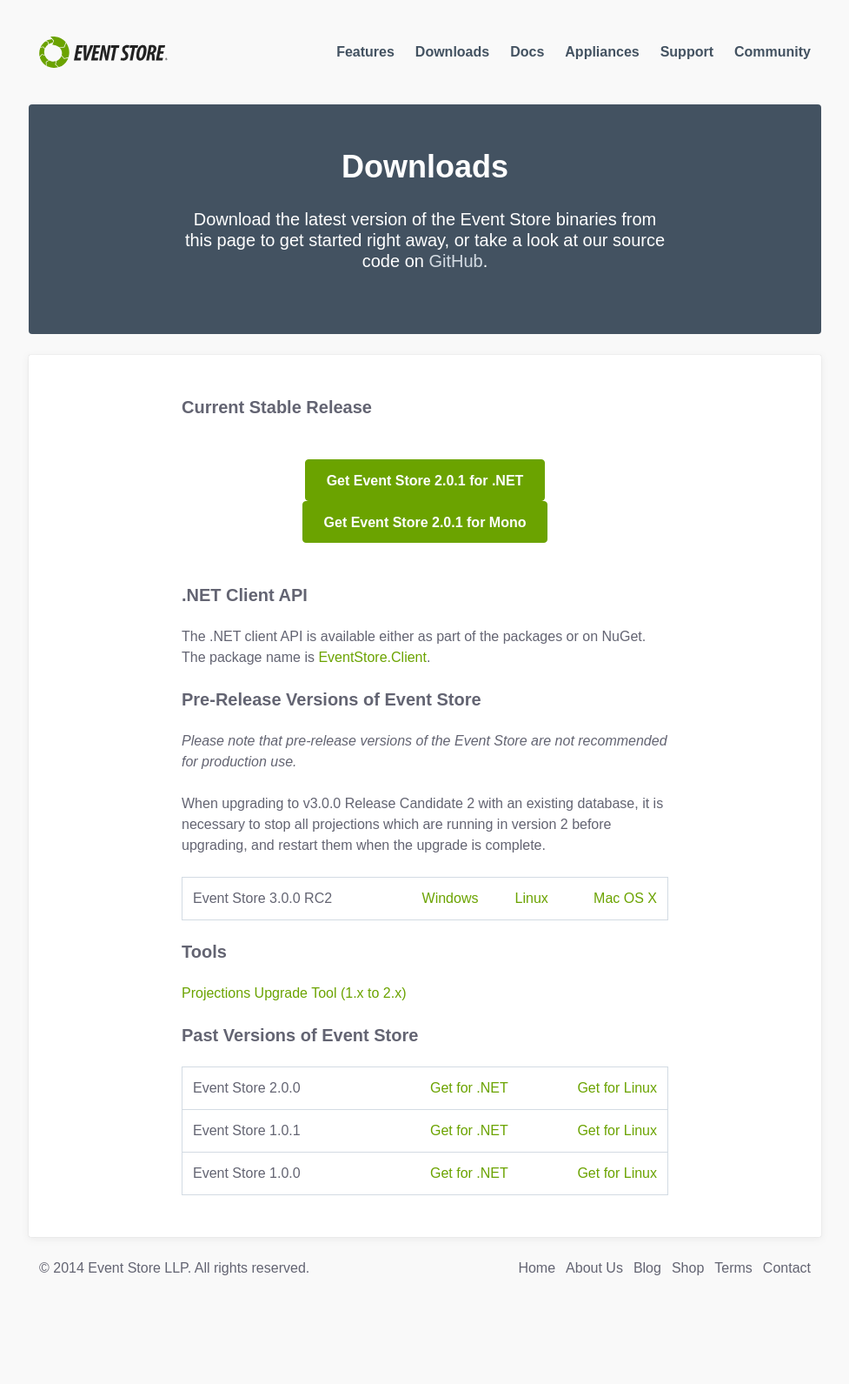
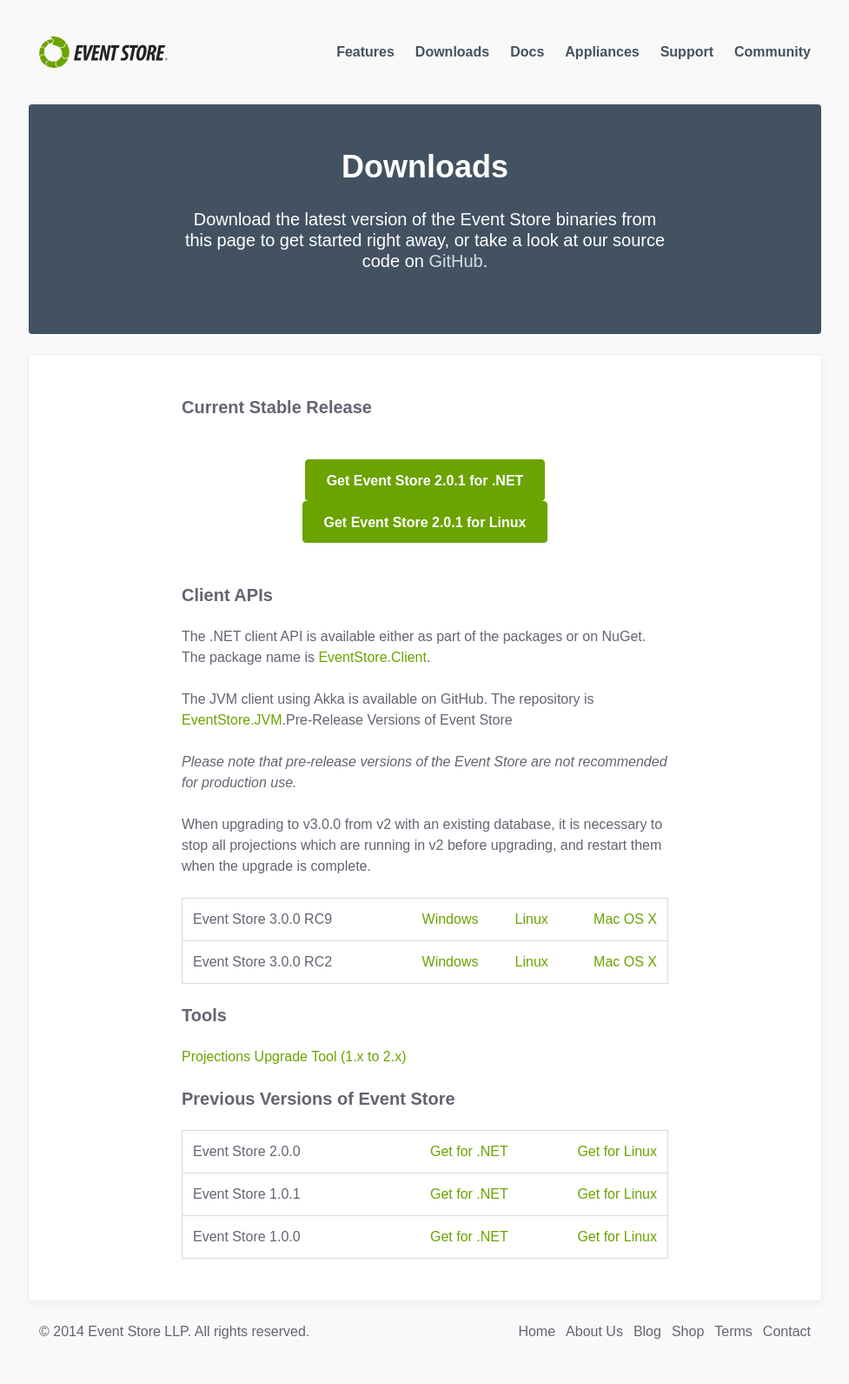
Before and after one commit to sandboxorg/geteventstore.com, a Jekyll site: the page built from downloads/index.html, in a window 1280 px wide. Shown: the whole page at 87% size, without its empty margins (151-1128 px from the left). Built offline with Jekyll 4.4.1, drawn with Linux system fonts in a browser that asks for light colours; Markdown is read by kramdown in place of the engine named in the settings; before the commit the page ends 1518 px from its top, so only the background shows below that.

Commit message:
Change download links and add v3.0.0-rc9

```diff
--- a/downloads/index.html
+++ b/downloads/index.html
@@ -10,42 +10,49 @@ title: "Downloads"
 		<div class="page-main">
 			<h2>Current Stable Release</h2>
 			<p class="call-to-action">
-				<a href="http://download.geteventstore.com/binaries/eventstore-net-2.0.1.zip" class="btn btn--primary">Get Event Store 2.0.1 for .NET</a>
-				<a href="http://download.geteventstore.com/binaries/eventstore-mono-2.0.1.tgz" class="btn btn--primary">Get Event Store 2.0.1 for Mono</a>
+				<a href="http://download.geteventstore.com/binaries/EventStore-OSS-Win-v2.0.1.zip" class="btn btn--primary">Get Event Store 2.0.1 for .NET</a>
+				<a href="http://download.geteventstore.com/binaries/EventStore-OSS-Linux-v2.0.1.tar.gz" class="btn btn--primary">Get Event Store 2.0.1 for Linux</a>
 			</p>
-			<h2>.NET Client API</h2>
+			<h2>Client APIs</h2>
 			<p>The .NET client API is available either as part of the packages or on NuGet. The package name is <a href="http://nuget.org/packages/EventStore.Client">EventStore.Client</a>.</p>
+			<p>The JVM client using Akka is available on GitHub. The repository is <a href="https://github.com/EventStore/EventStore.JVM">EventStore.JVM</a>.</
 			<h2>Pre-Release Versions of Event Store</h2>
 			<p><em>Please note that pre-release versions of the Event Store are not recommended for production use.</em></p>
-			<p>When upgrading to v3.0.0 Release Candidate 2 with an existing database, it is necessary to stop all projections which are running in version 2 before upgrading, and restart them when the upgrade is complete.</p>
+			<p>When upgrading to v3.0.0 from v2 with an existing database, it is necessary to stop all projections which are running in v2 before upgrading, and restart them when the upgrade is complete.</p>
 			<table>
 				<tbody>
 					<tr>
+						<td>Event Store 3.0.0 RC9</td>
+						<td><a href="http://download.geteventstore.com/binaries/EventStore-OSS-Win-v3.0.0-rc9.zip">Windows</a></td>
+						<td><a href="http://download.geteventstore.com/binaries/eventstore-OSS-Linux-v3.0.0-rc9.tar.gz">Linux</a></td>
+						<td><a href="http://download.geteventstore.com/binaries/eventstore-OSS-Mac-v3.0.0-rc9.tar.gz">Mac OS X</a></td>
+					</tr>
+					<tr>
 						<td>Event Store 3.0.0 RC2</td>
-						<td><a href="http://download.geteventstore.com/binaries/eventstore-net-v3.0.0rc2.zip">Windows</a></td>
-						<td><a href="http://download.geteventstore.com/binaries/eventstore-mono-v3.0.0rc2.tar.gz">Linux</a></td>
-						<td><a href="http://download.geteventstore.com/binaries/eventstore-mono-mac-v3.0.0rc2.zip">Mac OS X</a></td>
+						<td><a href="http://download.geteventstore.com/binaries/EventStore-OSS-Win-v3.0.0-rc2.zip">Windows</a></td>
+						<td><a href="http://download.geteventstore.com/binaries/eventstore-OSS-Linux-v3.0.0-rc2.tar.gz">Linux</a></td>
+						<td><a href="http://download.geteventstore.com/binaries/eventstore-OSS-Mac-v3.0.0-rc2.tar.gz">Mac OS X</a></td>
 					</tr>
 			</table>
 			<h2>Tools</h2>
 			<p><a href="http://download.geteventstore.com/binaries/ProjectionsUpgrade-v1.x-v2.0.0.zip">Projections Upgrade Tool (1.x to 2.x)</a></p>
-			<h2>Past Versions of Event Store</h2>
+			<h2>Previous Versions of Event Store</h2>
 			<table>
 				<tbody>
 					<tr>
 						<td>Event Store 2.0.0</td>
-						<td><a href="http://download.geteventstore.com/binaries/eventstore-net-2.0.0.zip">Get for .NET</a></td>
-						<td><a href="http://download.geteventstore.com/binaries/eventstore-mono-2.0.0.tgz">Get for Linux</a></td>
+						<td><a href="http://download.geteventstore.com/binaries/EventStore-OSS-Win-v2.0.0.zip">Get for .NET</a></td>
+						<td><a href="http://download.geteventstore.com/binaries/eventstore-OSS-Linux-v2.0.0.tar.gz">Get for Linux</a></td>
 					</tr>
 					<tr>
 						<td>Event Store 1.0.1</td>
-						<td><a href="http://download.geteventstore.com/binaries/eventstore-net-1.0.1.zip">Get for .NET</a></td>
-						<td><a href="http://download.geteventstore.com/binaries/eventstore-mono-1.0.1.tgz">Get for Linux</a></td>
+						<td><a href="http://download.geteventstore.com/binaries/eventstore-OSS-Win-v1.0.1.zip">Get for .NET</a></td>
+						<td><a href="http://download.geteventstore.com/binaries/eventstore-OSS-Linux-v1.0.1.tar.gz">Get for Linux</a></td>
 					</tr>
 					<tr>
 						<td>Event Store 1.0.0</td>
-						<td><a href="http://download.geteventstore.com/binaries/eventstore-net-1.0.0.zip">Get for .NET</a></td>
-						<td><a href="http://download.geteventstore.com/binaries/eventstore-mono-1.0.0.zip">Get for Linux</a></td>
+						<td><a href="http://download.geteventstore.com/binaries/eventstore-OSS-Win-v1.0.0.zip">Get for .NET</a></td>
+						<td><a href="http://download.geteventstore.com/binaries/eventstore-OSS-Linux-v1.0.0.tar.gz">Get for Linux</a></td>
 					</tr>
 			</table>
 		</div>
```
